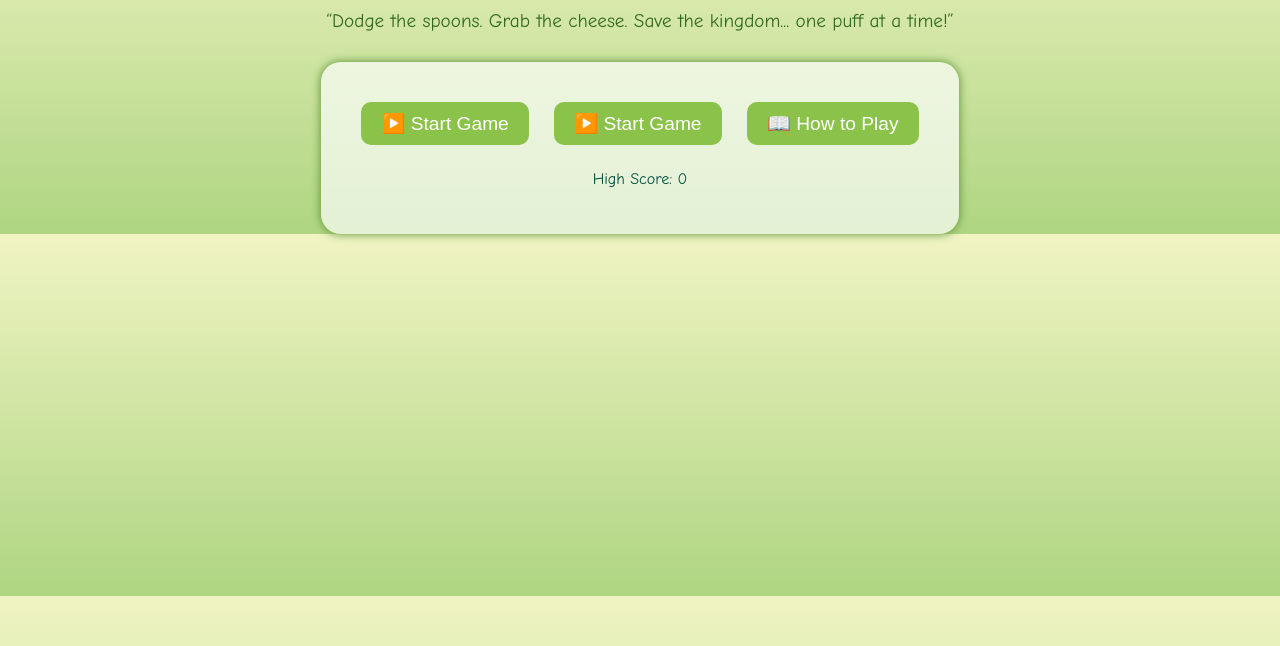
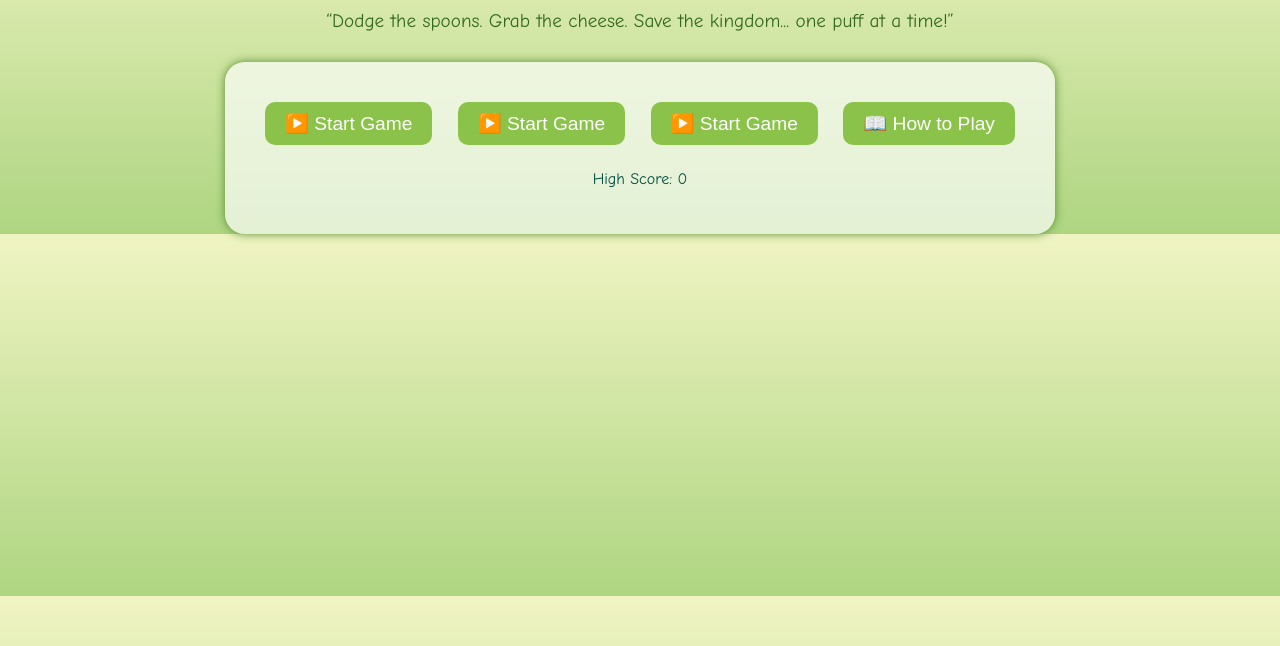
Before and after one commit to jhonwick-beep/Beep, a plain HTML site: page index.html in a window 1280 px wide. Shown: the part 128-774 px from the top of the page. Drawn offline with Linux system fonts and the light colour scheme.

Commit message:
Update index.html

```diff
--- a/index.html
+++ b/index.html
@@ -60,6 +60,7 @@
   <div class="menu">
     <button onclick="window.location.href='SirOnion.html'">▶️ Start Game</button>
     <button onclick="window.location.href='BananaCopter.html'">▶️ Start Game</button>
+     <button onclick="window.location.href='SpaceDodger.html'">▶️ Start Game</button>
     <button onclick="showInstructions()">📖 How to Play</button>
     <p id="highScore">High Score: <span id="scoreDisplay">0</span></p>
   </div>
```
